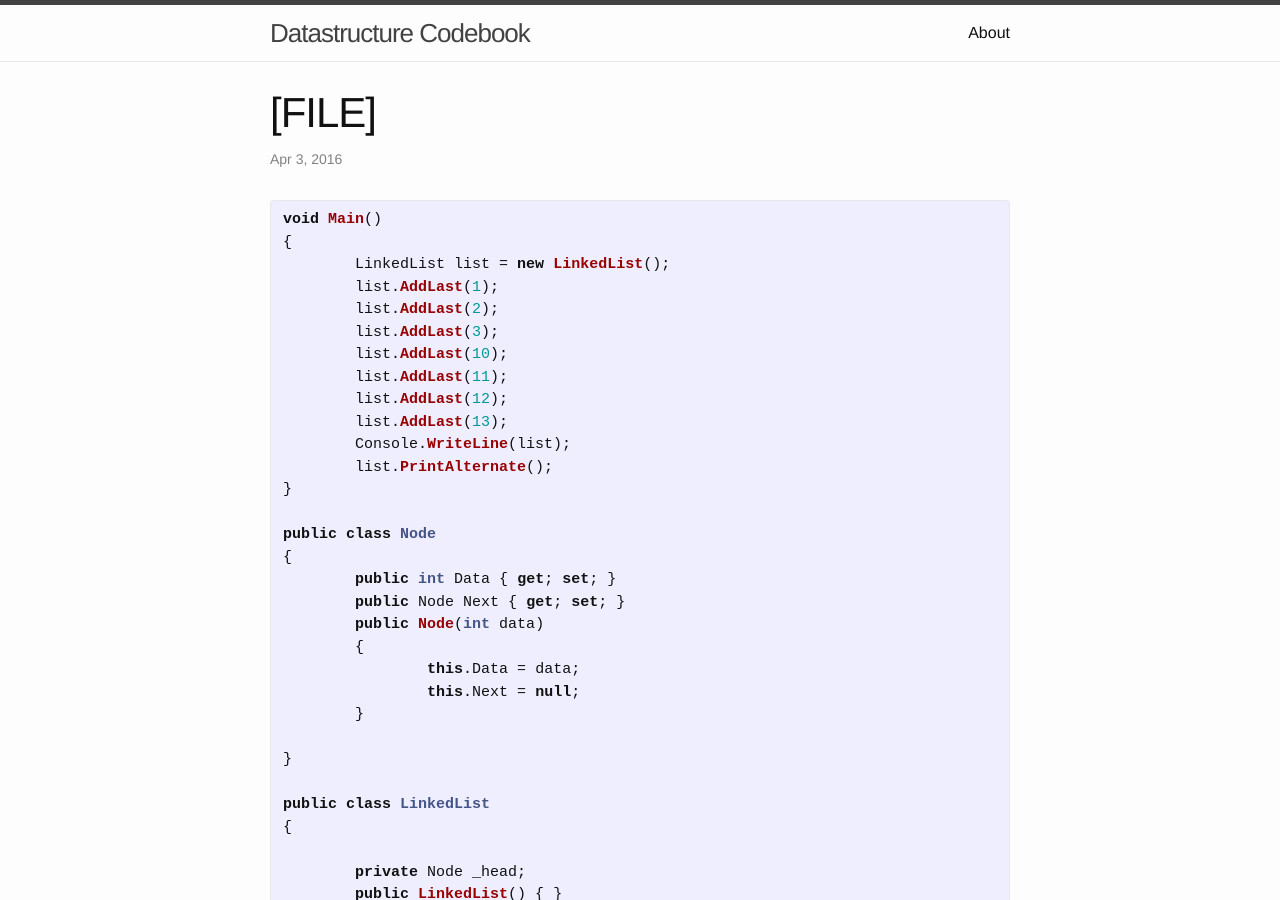
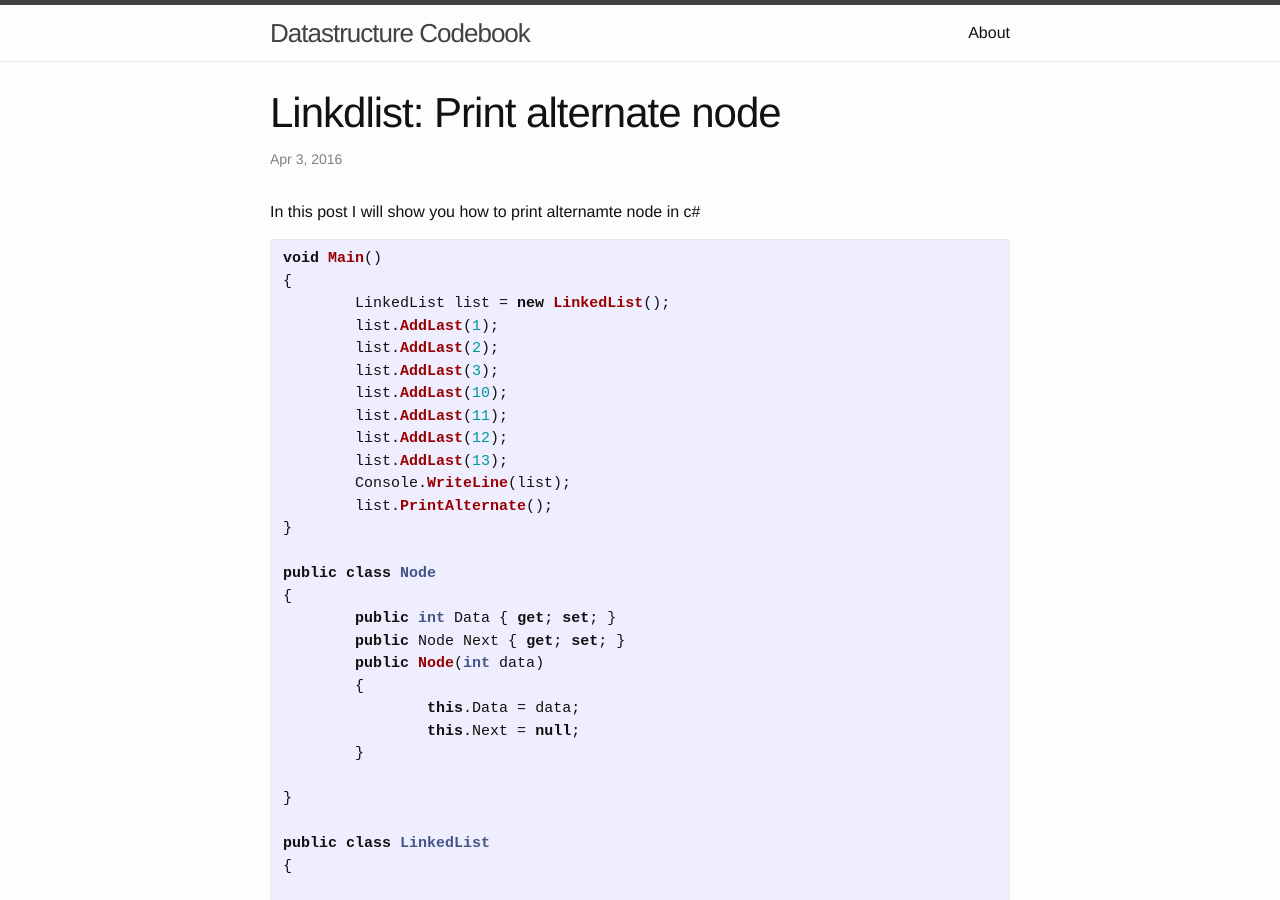
Before and after one commit to dscodebook/dscodebook.github.com, a Jekyll site: the page built from _posts/2016-04-03-PrintAlternate.cs.markdown, in a window 1280 px wide and 900 px high. Built offline with Jekyll 4.4.1, drawn with Linux system fonts in a browser that asks for light colours.

Commit message:
Update 2016-04-03-PrintAlternate.cs.markdown

```diff
--- a/_posts/2016-04-03-PrintAlternate.cs.markdown
+++ b/_posts/2016-04-03-PrintAlternate.cs.markdown
@@ -1,9 +1,11 @@
 ---
 layout: post
-title:  "[FILE]"
+title:  "Linkdlist: Print alternate node"
 date:   2016-04-03 19:59:20 +0530
 categories: Sorting
 ---
+
+In this post I will show you how to print alternamte node in c#
 
 {% highlight csharp %}
 
```
